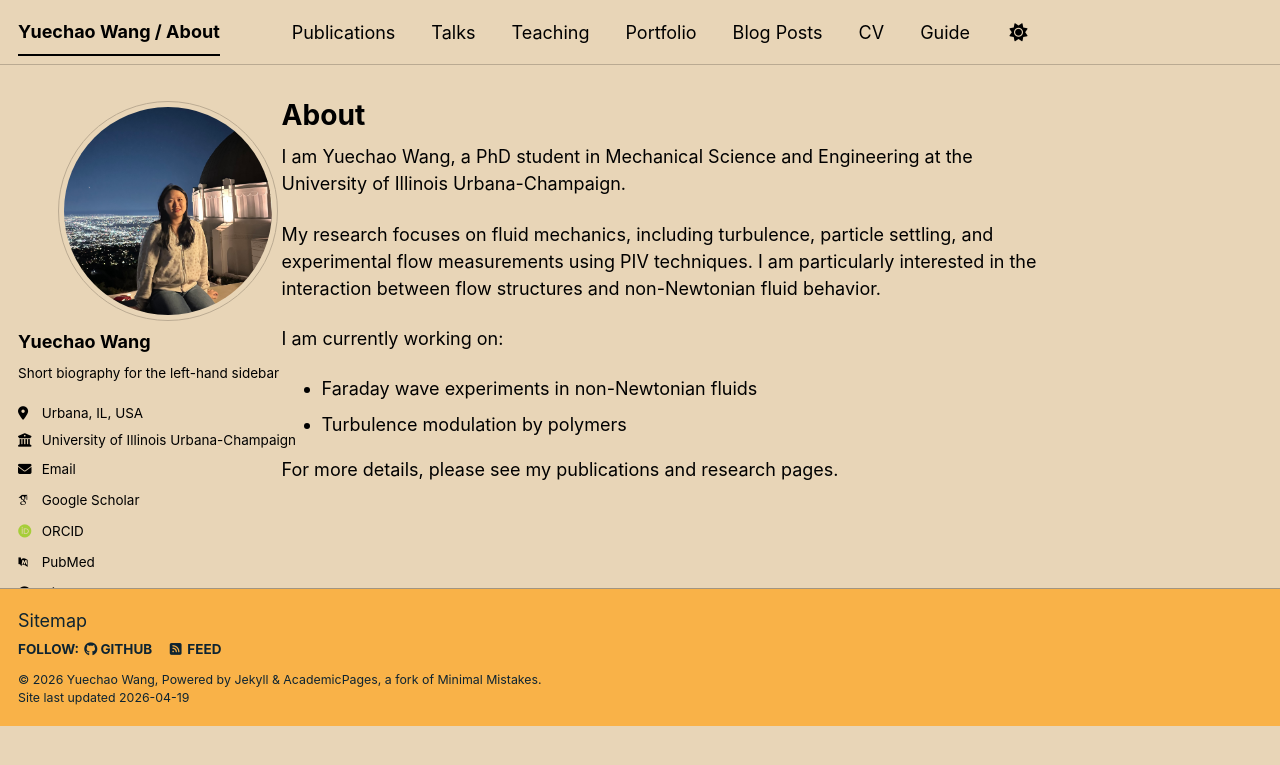
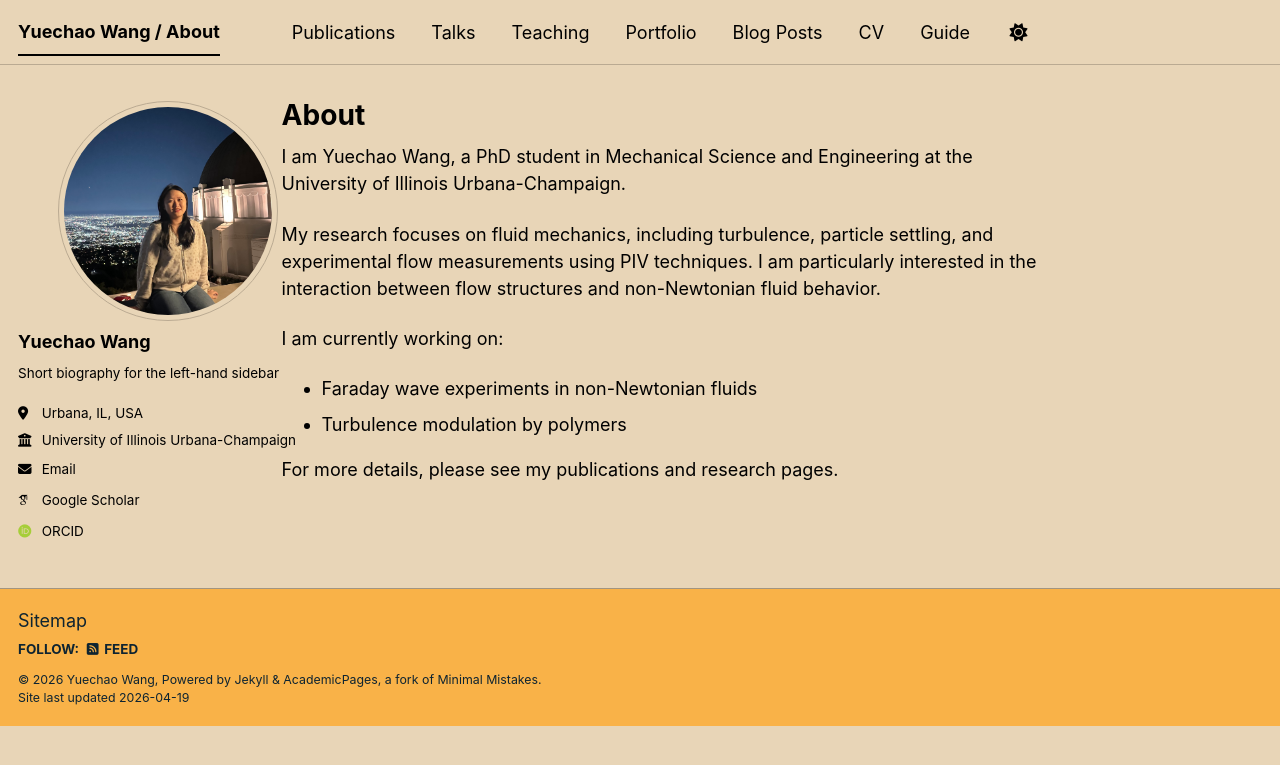
Before and after one commit to wyccc-my/wyccc-my.github.io, a Jekyll site: the page built from _pages/about.md, in a window 1280 px wide. Shown: the top 765 px of the page. Built offline with Jekyll 4.4.1, drawn with Linux system fonts in a browser that asks for light colours; some web fonts are replaced; a script bundle is joined from its source files by our own code; library files that are not in the unit come from our copies.

Commit message:
Update _config.yml

```diff
--- a/_config.yml
+++ b/_config.yml
@@ -41,7 +41,7 @@ author:
   orcid            : "https://orcid.org/0009-0003-0099-6856"
   semantic         : # URL
   ssrn             : # URL
-  pubmed           : "https://www.ncbi.nlm.nih.gov/pubmed/?term=john+snow"
+  # pubmed           : "https://www.ncbi.nlm.nih.gov/pubmed/?term=john+snow"
   researchgate     : # URL
   scopus           : # URL
   zotero           : # URL
@@ -51,7 +51,7 @@ author:
   bitbucket        : # Username - Update with your username on the site
   codepen          : # Username
   dribbble         : # Username
-  github           : "academicpages"
+  # github           : "academicpages"
   kaggle           : # Username
   stackoverflow    : # User number or user number and name (i.e., use "1" or "1/jeff-atwood")
 
```
